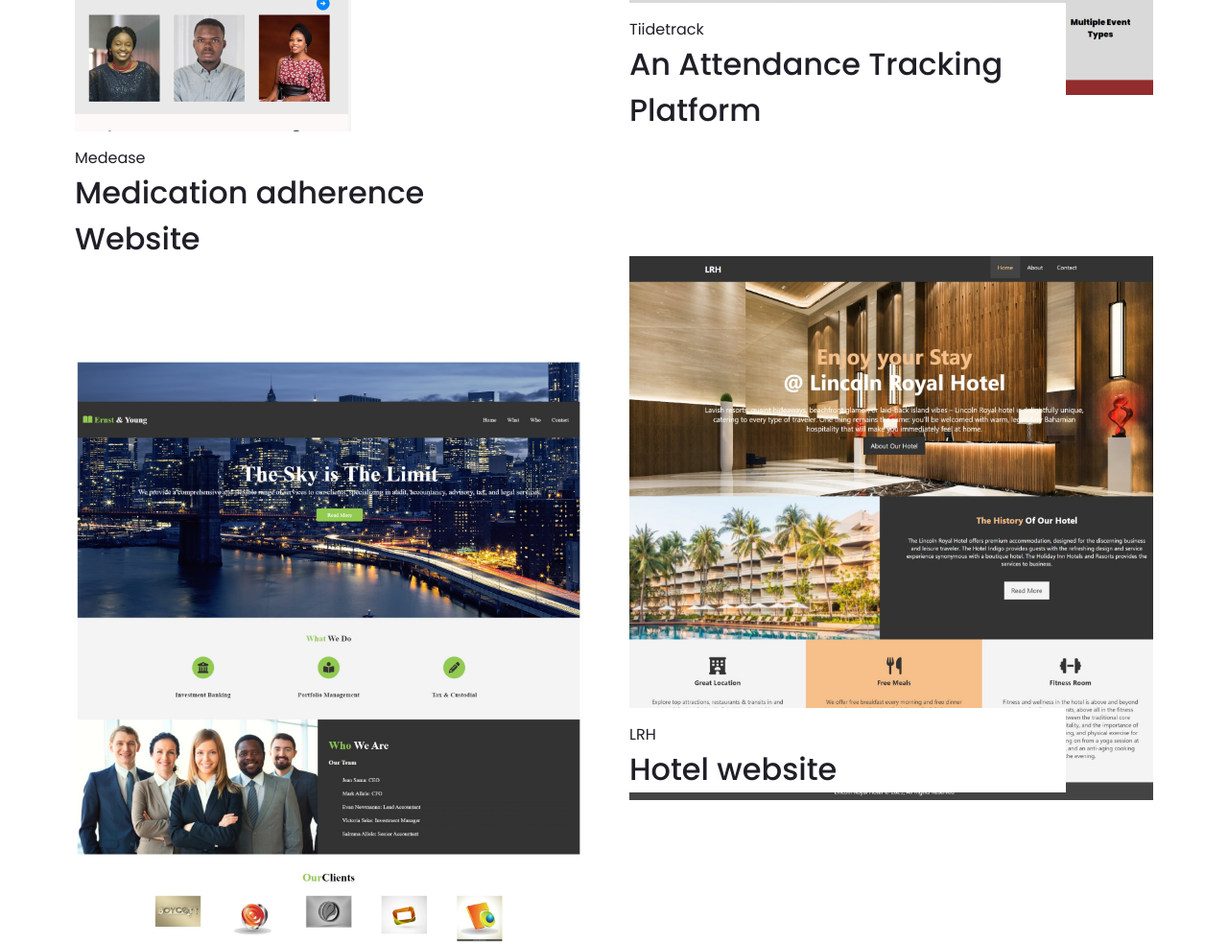
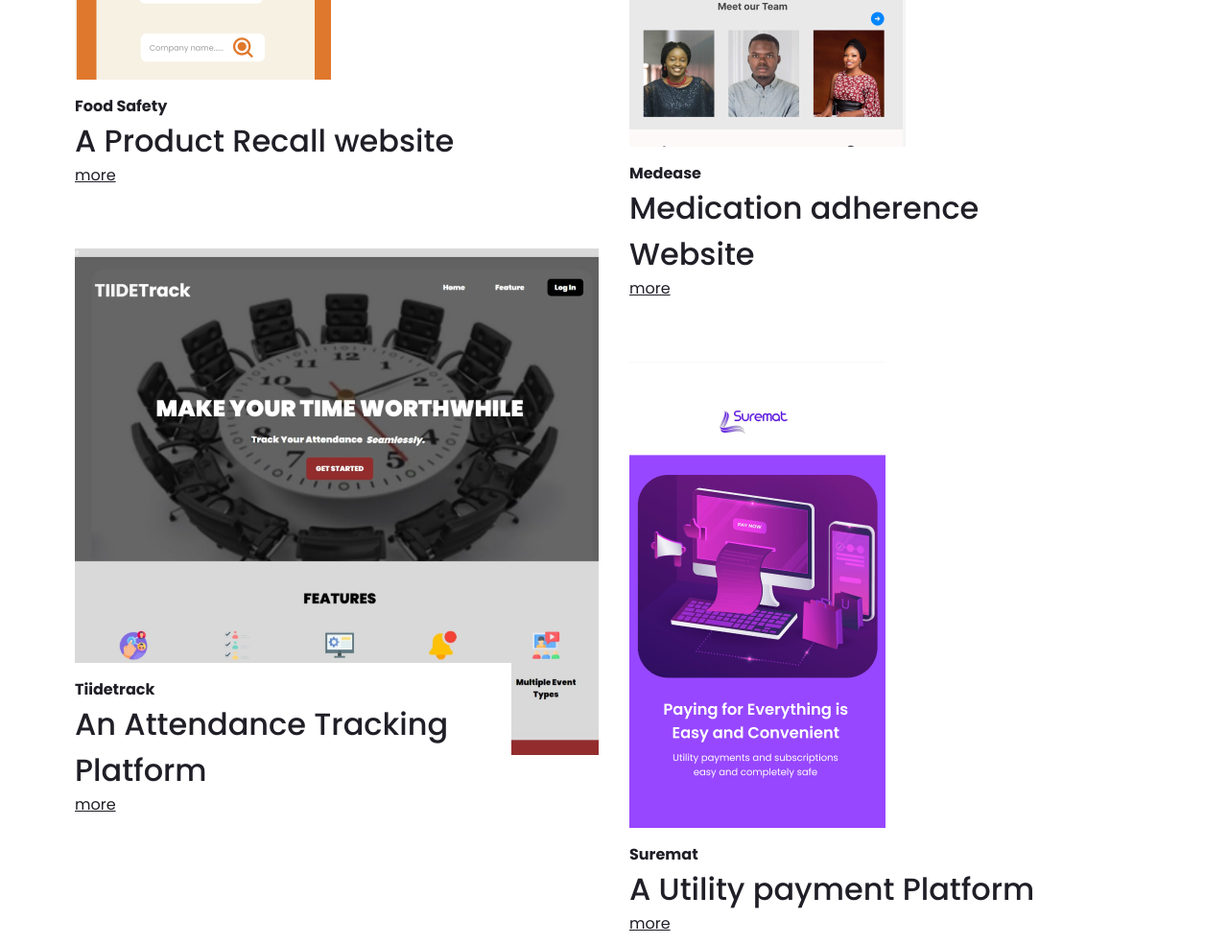
Before and after one commit to Aisosaoyakhire/Aisosa-Frontend-Dev, a website: page public/work.html in a window 1280 px wide. Shown: the part 789-1773 px from the top of the page at 96% size. Drawn offline with Linux system fonts and the light colour scheme.

Commit message:
listed all the projects included in the front page to work page

```diff
--- a/public/work.html
+++ b/public/work.html
@@ -42,7 +42,8 @@
     <!--==== Works ======================-->
     <!--=================================-->
     <section class="pt-8 md:pt-28 pb-8 lg:pb-40">
-        <h1 class="text-xl md:text-2xl text-center pb-6 lg:text-3xl font-medium col-span-12 lg:col-span-8 mb-8">Creating
+        <h1 class="text-xl md:text-2xl text-center pb-6 lg:text-3xl font-bold col-span-12 lg:col-span-8 mb-12">
+            Creating
             next
             level
             digital products</h1>
@@ -53,14 +54,55 @@
             <div class="col-span-12 md:col-span-6">
                 <!-- Project card -->
 
+
+                <a href="foodsafety.html" class="block relative mb-16">
+                    <img class="relative -z-10" src="./images/food safety1.png" alt="">
+                    <div class="bg-white w-10/12 pt-4 pr-4 -mt-24">
+                        <p class="font-bold">Food Safety</p>
+                        <h3 class="text-lg lg:text-xl font-medium">A Product Recall website</h3>
+                        <p class="underline">more</p>
+                    </div>
+                </a>
+
+                <!-- Project card -->
+                <a href="tiidetrack.html" class="block relative mb-16">
+                    <img class="relative -z-10" src="./images/project5.jpeg" alt="">
+                    <div class="bg-white w-10/12 pt-4 pr-4 -mt-24">
+                        <p class="font-bold">Tiidetrack</p>
+                        <h3 class="text-lg lg:text-xl font-medium">An Attendance Tracking Platform</h3>
+                        <p class="underline">more</p>
+                    </div>
+                </a>
+            </div>
+
+
+            <div class="col-span-12 md:col-span-6">
+                <!-- Project card -->
+
+
                 <a href="medease.html" class="block relative mb-16">
                     <img class="relative -z-10" src="./images/medease1.png" alt="">
                     <div class="bg-white w-10/12 pt-4 pr-4 -mt-24">
-                        <p>Medease</p>
+                        <p class="font-bold">Medease</p>
                         <h3 class="text-lg lg:text-xl font-medium">Medication adherence Website</h3>
+                        <p class="underline">more</p>
                     </div>
                 </a>
 
+                <!-- Project card -->
+
+
+                <a href="suremat.html" class="block relative mb-16">
+                    <img class="relative -z-10" src="./images/suremat1.png" alt="">
+                    <div class="bg-white w-10/12 pt-4 pr-4 -mt-24">
+                        <p class="font-bold">Suremat</p>
+                        <h3 class="text-lg lg:text-xl font-medium">A Utility payment Platform</h3>
+                        <p class="underline">more</p>
+                    </div>
+                </a>
+
+            </div>
+            <div class="col-span-12 md:col-span-6">
                 <!-- Project card -->
                 <a href="#" class="block relative mb-16">
                     <img class="relative -z-10" src="./images/project4.jpeg" alt="">
@@ -71,16 +113,6 @@
                 </a>
             </div>
             <div class="col-span-12 md:col-span-6">
-                <!-- Project card -->
-                <a href="tiidetrack.html" class="block relative mb-16">
-                    <img class="relative -z-10" src="./images/project5.jpeg" alt="">
-                    <div class="bg-white w-10/12 pt-4 pr-4 -mt-24">
-                        <p>Tiidetrack</p>
-                        <h3 class="text-lg lg:text-xl font-medium">An Attendance Tracking Platform</h3>
-                    </div>
-                </a>
-
-
                 <a href="#" class="block relative mb-16 mt-32">
                     <img class="relative -z-10" src="./images/project3.jpeg" alt="">
                     <div class="bg-white w-10/12 pt-4 pr-4 -mt-24">
```
Also changed, not shown: public/index.html (+2 -0 lines).
